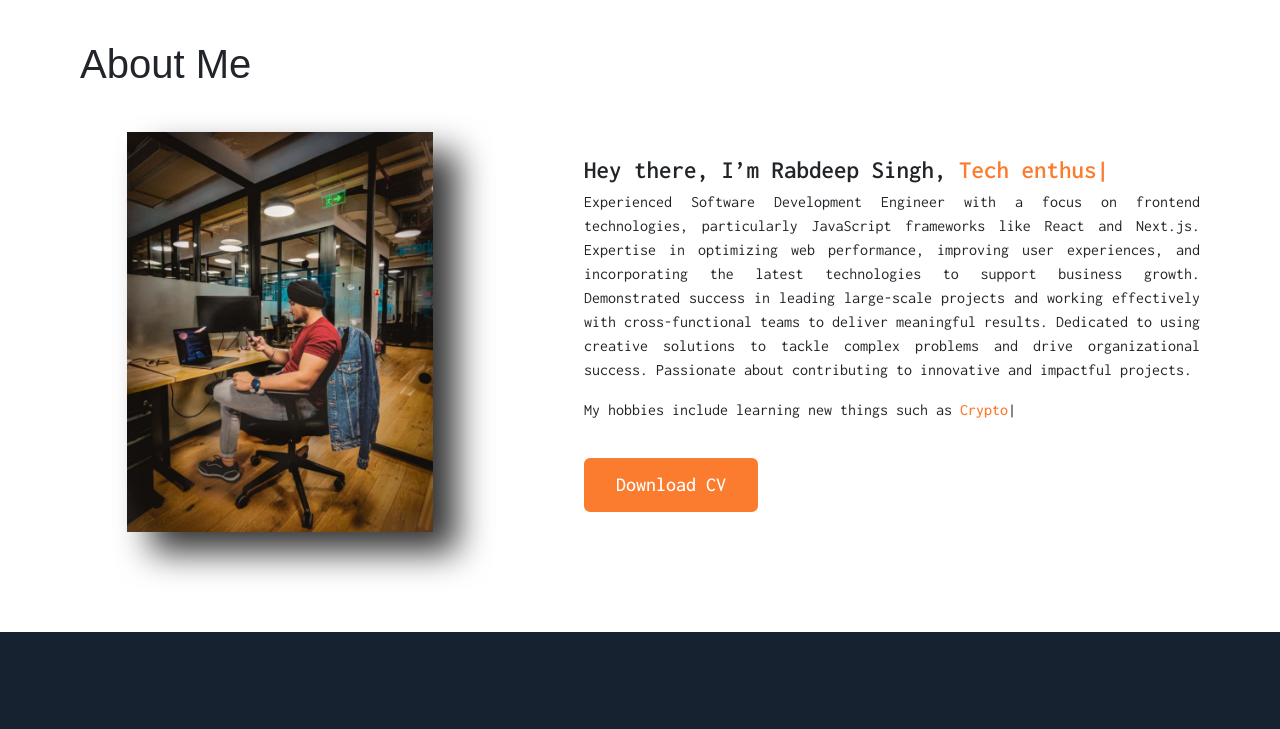
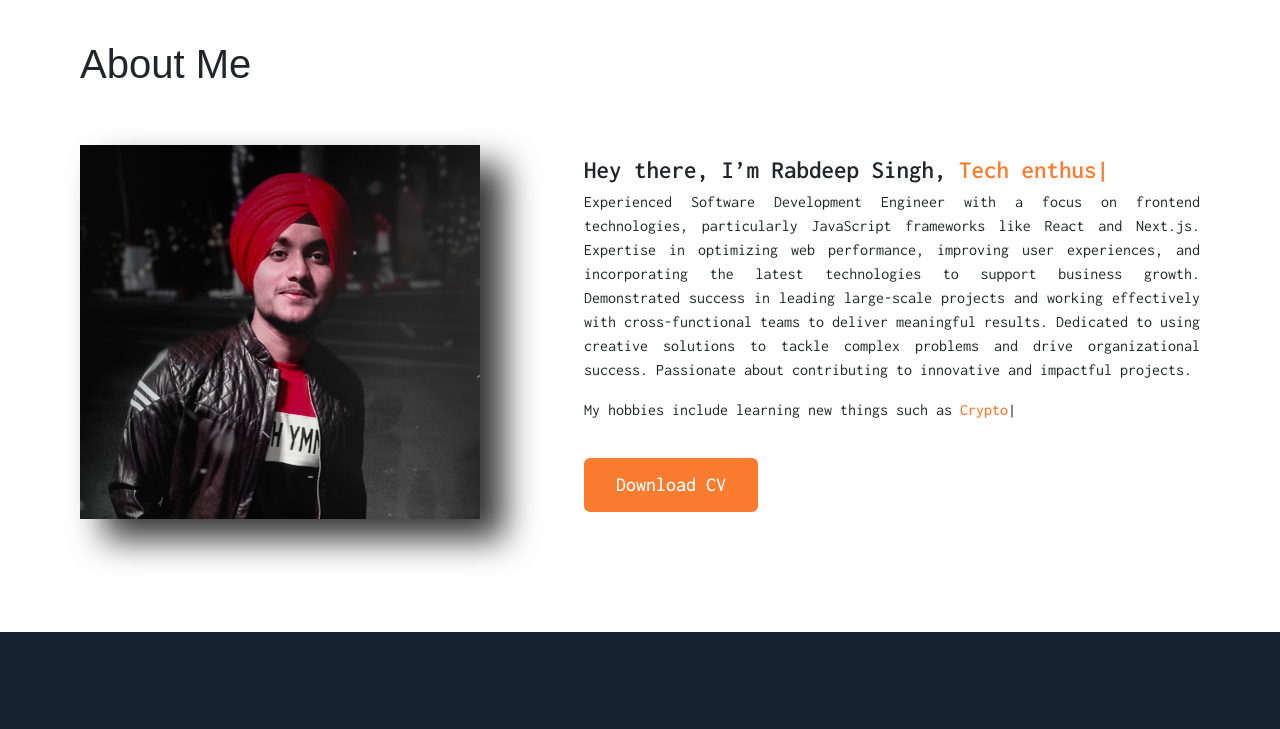
Before and after one commit to WorkRabdeepSinghKharbanda/portfolio, a plain HTML site: page index.html in a window 1280 px wide. Shown: the part 860-1589 px from the top of the page. Drawn offline with nearby package versions, Linux system fonts and the light colour scheme; a web font is replaced by a local one.

Commit message:
Image fix

```diff
--- a/index.html
+++ b/index.html
@@ -84,7 +84,14 @@
         <h2 class="title text-start mb-4">About Me</h2>
         <div class="about-content">
           <div class="column left">
-            <div id="img-folder">
+            <div>
+              <img
+                class="img-item active object-contain w-100 h-100"
+                style="filter: drop-shadow(24px 20px 17px #333)"
+                src="images/portfolio/0.jpg"
+              />
+            </div>
+            <div id="img-folder" class="d-none">
               <img
                 class="img-item active object-contain w-100 h-100"
                 style="filter: drop-shadow(24px 20px 17px #333)"
```
